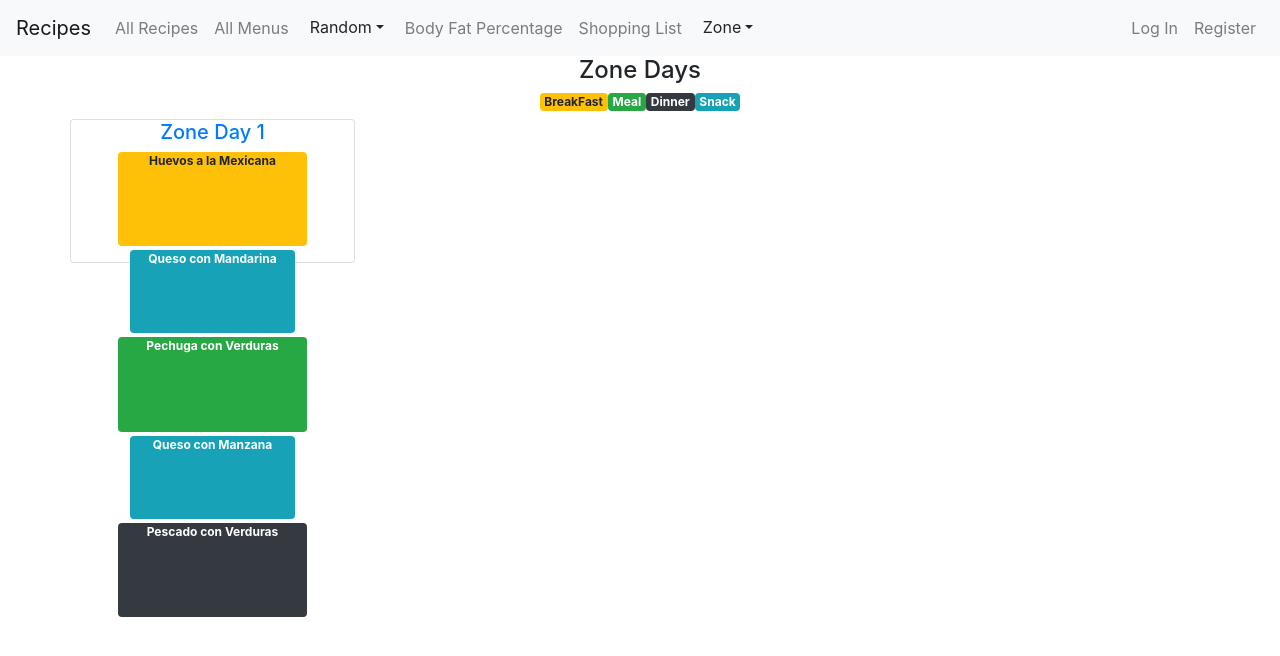
After one commit to grayTurtle01/recipes, a Django app: page /zone_days in a window 1280 px wide. The commit adds this page. Shown: the top 656 px of the page. Run offline with Django 3.2, Linux system fonts and the light colour scheme; data comes from the database, SQL or seed files in the repository; both versions use the stored data as it was after the commit; some libraries are stand-ins or nearby versions.

Commit message:
zone days page

```diff
--- a/app/templates/app/layout.html
+++ b/app/templates/app/layout.html
@@ -58,6 +58,7 @@
                         <a class="dropdown-item" href="{% url 'zone_create_menu' %}">Create Menu</a>
                         <a class="dropdown-item" href="{% url 'zone_menus' %}">Menus</a>
                         <a class="dropdown-item" href="{% url 'zone_create_day' %}">Create Day</a>
+                        <a class="dropdown-item" href="{% url 'zone_days' %}">Show Days</a>
                     </div>
                 </div>
 
--- /dev/null
+++ b/app/templates/app/zone_days.html
@@ -0,0 +1,50 @@
+{% extends 'app/layout.html' %}
+
+{% block body %}
+  <div class="container">
+    <h4 class='text-center'>Zone Days</h4>
+    <div class="row justify-content-center m-2">
+      <div class="badge badge-warning">BreakFast</div>
+      <div class="badge badge-success">Meal</div>
+      <div class="badge badge-dark">Dinner</div>
+      <div class="badge badge-info">Snack</div>
+    </div>
+
+    <div class="row">
+
+      {% for day in days %}
+      <div class="card col-lg-3 col-sm-6 p-0">
+
+        <a href="zone_menu/{{menu.id}}">
+          <h5 class="text-center">{{day.name}}</h5>
+        </a>
+
+        <div class="badge badge-warning col-8 mb-1 mx-auto">
+          {{day.breakfast.name}}
+        </div>
+
+        <div class="badge badge-info col-7 mb-1 mx-auto">
+          {{day.snackI.name}}
+        </div>
+
+        <div class="badge badge-success col-8 mb-1 mx-auto">
+          {{day.meal.name}}
+        </div>
+
+        <div class="badge badge-info col-7 mb-1 mx-auto">
+          {{day.snackII.name}}
+        </div>
+
+        <div class="badge badge-dark col-8 mb-1 mx-auto">
+          {{day.dinner.name}}
+        </div>
+
+
+
+
+
+      </div>
+      {% endfor %}
+    </div>
+  </div>
+  {% endblock %}
--- a/app/urls.py
+++ b/app/urls.py
@@ -29,4 +29,5 @@ urlpatterns = [
     path("zone_menus", views.zone_menus, name="zone_menus"),
     path("zone_menu/<int:menu_id>", views.zone_menu, name="zone_menu"),
     path("zone_create_day", views.zone_create_day, name="zone_create_day"),
+    path("zone_days", views.zone_days, name="zone_days"),
 ]
--- a/app/views.py
+++ b/app/views.py
@@ -480,3 +480,10 @@ def zone_create_day(request):
         day.save()
 
         return JsonResponse(request.POST)
+
+def zone_days(request):
+    days = ZoneDay.objects.all()
+
+    return render(request, 'app/zone_days.html',{
+        'days': days
+    })
```
Also changed, not shown: db.sqlite3.
